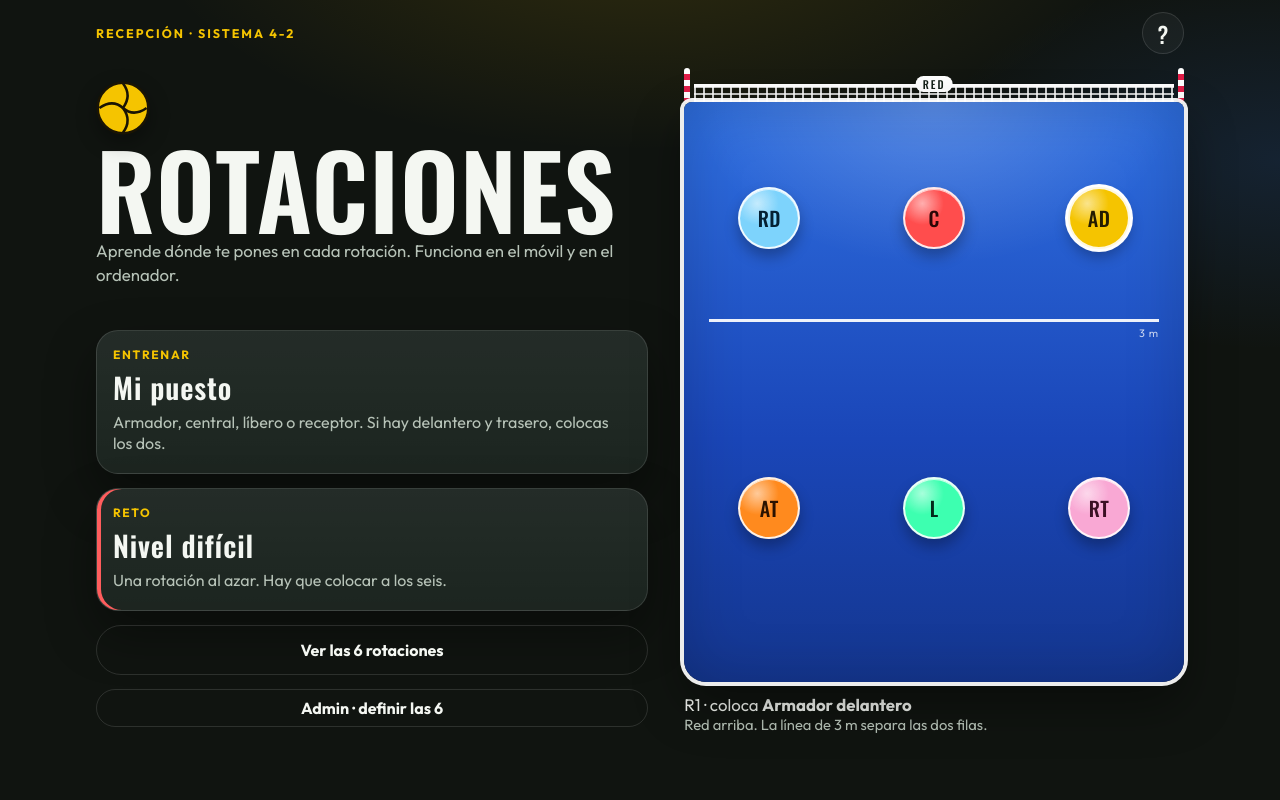
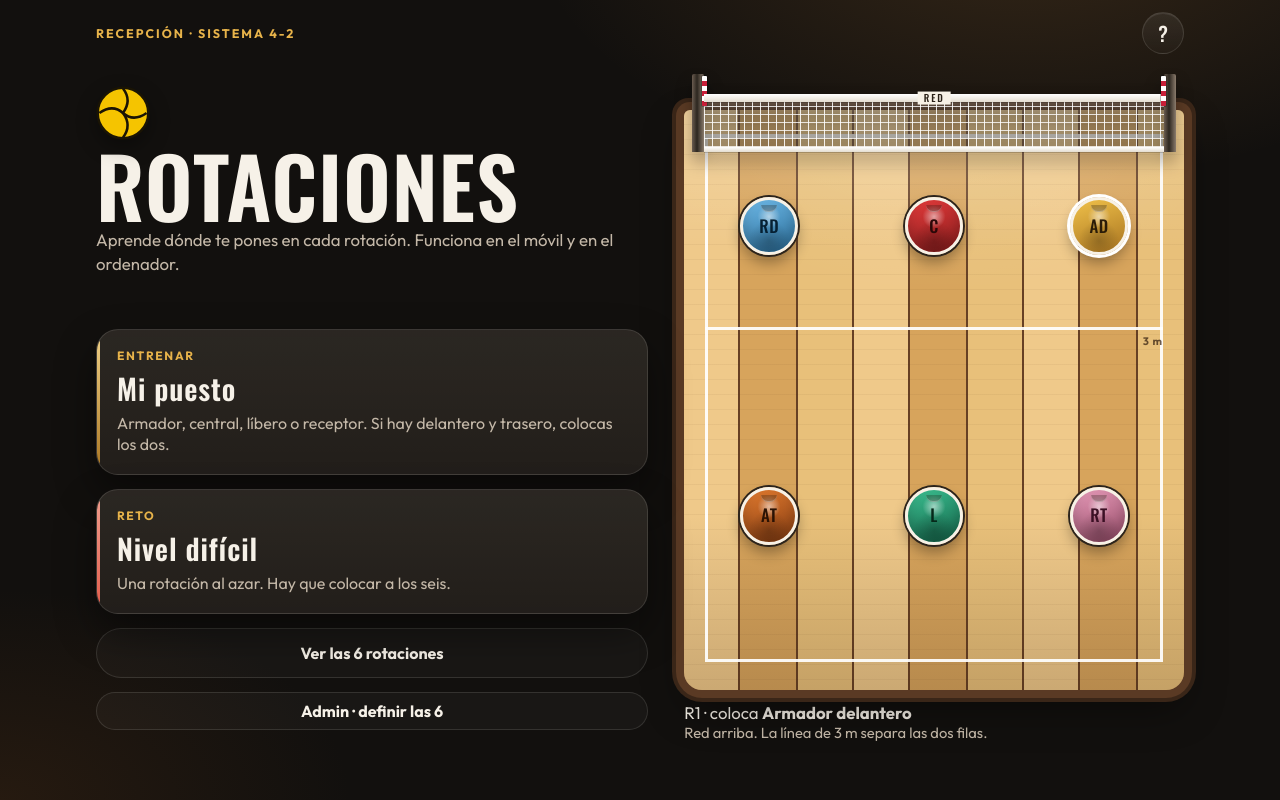
Before and after one commit to Mallen-dev/voley-rotaciones, a React (Vite) app: page / in a window 1280 px wide. Built offline with nearby package versions, Linux system fonts and the light colour scheme.

Commit message:
Restyle the court, player chips, and menus with a wooden gym look.

```diff
--- a/index.html
+++ b/index.html
@@ -3,7 +3,7 @@
   <head>
     <meta charset="UTF-8" />
     <meta name="viewport" content="width=device-width, initial-scale=1, viewport-fit=cover" />
-    <meta name="theme-color" content="#101410" />
+    <meta name="theme-color" content="#12100e" />
     <meta name="description" content="Entrena las rotaciones de recepción del sistema 4-2." />
     <meta name="robots" content="noindex" />
     <meta name="mobile-web-app-capable" content="yes" />
--- a/src/components/Chip.jsx
+++ b/src/components/Chip.jsx
@@ -27,7 +27,9 @@ export default function Chip({
   const label = name ? `${name} (${role})` : role;
   const content = (
     <>
-      <span className="chip-id">{role}</span>
+      <span className="chip-face">
+        <span className="chip-id">{role}</span>
+      </span>
       {variant === "bench" && name ? <span className="chip-name">{name}</span> : null}
     </>
   );
--- a/src/components/Court.jsx
+++ b/src/components/Court.jsx
@@ -14,11 +14,19 @@ export default function Court({
   return (
     <div className={`court-wrap court-${size}`}>
       <div className="net" aria-hidden="true">
-        <span className="antenna" />
-        <span className="mesh">
-          <span className="net-tag">RED</span>
+        <span className="post">
+          <span className="antenna" />
         </span>
-        <span className="antenna" />
+        <span className="net-body">
+          <span className="tape">
+            <span className="net-tag">RED</span>
+          </span>
+          <span className="mesh" />
+          <span className="tape tape-low" />
+        </span>
+        <span className="post">
+          <span className="antenna" />
+        </span>
       </div>
       <div
         className="court"
@@ -28,8 +36,12 @@ export default function Court({
           onCourtClick?.(event);
         }}
       >
-        <div className="attack-line" aria-hidden="true">
-          <span>3 m</span>
+        <div className="wood" aria-hidden="true" />
+        <div className="court-lines" aria-hidden="true">
+          <span className="boundary" />
+          <span className="attack-line">
+            <span>3 m</span>
+          </span>
         </div>
         {drawn.map((token) => (
           <div
--- a/src/styles.css
+++ b/src/styles.css
@@ -1,17 +1,14 @@
 :root {
-  --bg: #101410;
-  --bg-2: #18211c;
-  --ink: #f4f7f2;
-  --muted: #b7c3b8;
-  --line: rgba(255, 255, 255, 0.12);
-  --yellow: #f5c400;
-  --yellow-deep: #c69200;
-  --good: #3dffb0;
-  --bad: #ff5d5d;
-  --court-1: #2f6fe0;
-  --court-2: #1a46b8;
-  --court-3: #14368f;
-  --shadow: 0 22px 50px rgba(0, 0, 0, 0.38);
+  --bg: #12100e;
+  --bg-2: #1e1a16;
+  --ink: #f6f1e8;
+  --muted: #c4b8a8;
+  --line: rgba(246, 241, 232, 0.12);
+  --yellow: #e7b34a;
+  --yellow-deep: #a87420;
+  --good: #3dbe86;
+  --bad: #e25b4a;
+  --shadow: 0 18px 40px rgba(0, 0, 0, 0.42);
   color-scheme: dark;
   font-family: Outfit, "Segoe UI", sans-serif;
   color: var(--ink);
@@ -25,8 +22,8 @@ html, body, #root { min-height: 100%; }
 body {
   margin: 0;
   background:
-    radial-gradient(900px 420px at 50% -10%, rgba(245, 196, 0, 0.14), transparent 55%),
-    radial-gradient(700px 380px at 100% 20%, rgba(47, 111, 224, 0.16), transparent 50%),
+    radial-gradient(900px 480px at 80% -10%, rgba(196, 132, 62, 0.2), transparent 55%),
+    radial-gradient(700px 420px at 0% 100%, rgba(62, 38, 18, 0.45), transparent 50%),
     var(--bg);
 }
 
@@ -93,9 +90,10 @@ button { cursor: pointer; }
   height: 42px;
   border-radius: 50%;
   border: 1px solid var(--line);
-  background: rgba(255, 255, 255, 0.04);
+  background: linear-gradient(180deg, rgba(255, 255, 255, 0.07), rgba(255, 255, 255, 0.02));
   font-family: Oswald, sans-serif;
-  font-size: 1.4rem;
+  font-size: 1.25rem;
+  box-shadow: inset 0 1px 0 rgba(255, 255, 255, 0.08);
 }
 
 .btn {
@@ -108,20 +106,23 @@ button { cursor: pointer; }
 .btn:disabled { opacity: 0.38; cursor: not-allowed; }
 
 .btn-primary {
-  background: linear-gradient(180deg, #ffe566, var(--yellow) 55%, #e2b000);
-  color: #241c00;
-  box-shadow: 0 7px 0 var(--yellow-deep);
+  background: linear-gradient(180deg, #f3d48a, var(--yellow) 48%, #c48a2e);
+  color: #2a1c08;
+  box-shadow: 0 1px 0 rgba(255, 255, 255, 0.4) inset, 0 8px 18px rgba(168, 116, 32, 0.28);
 }
 
 .btn-primary:active:not(:disabled) {
-  transform: translateY(2px);
-  box-shadow: 0 5px 0 var(--yellow-deep);
+  transform: translateY(1px);
 }
 
 .btn-ghost, .btn-quiet {
-  background: transparent;
+  background: rgba(255, 255, 255, 0.03);
   border: 1px solid var(--line);
   color: var(--ink);
+}
+
+.btn-ghost:hover, .btn-quiet:hover, .mode-card:hover, .role-card:hover {
+  border-color: rgba(231, 179, 74, 0.45);
 }
 
 .btn-quiet { padding: 8px 12px; border-radius: 999px; }
@@ -131,7 +132,7 @@ button { cursor: pointer; }
 .hero-title {
   margin: 6px 0 0;
   font-family: Oswald, "Arial Narrow", sans-serif;
-  font-size: clamp(4rem, 14vw, 6.4rem);
+  font-size: clamp(3.4rem, 10vw, 5.2rem);
   line-height: 0.84;
   letter-spacing: 0.01em;
   text-transform: uppercase;
@@ -168,13 +169,25 @@ button { cursor: pointer; }
   text-align: left;
   border: 1px solid var(--line);
   background:
-    linear-gradient(180deg, rgba(255, 255, 255, 0.05), rgba(255, 255, 255, 0.02)),
+    linear-gradient(180deg, rgba(255, 244, 224, 0.06), rgba(255, 255, 255, 0.02)),
     var(--bg-2);
   border-radius: 22px;
-  padding: 16px 16px 18px;
+  padding: 18px 18px 18px 20px;
   display: grid;
   gap: 4px;
   box-shadow: var(--shadow);
+  position: relative;
+  overflow: hidden;
+}
+
+.mode-card::before {
+  content: "";
+  position: absolute;
+  left: 0;
+  top: 0;
+  bottom: 0;
+  width: 3px;
+  background: linear-gradient(180deg, #f3d48a, #a87420);
 }
 
 .mode-card strong {
@@ -193,35 +206,57 @@ button { cursor: pointer; }
   text-transform: uppercase;
 }
 
-.mode-hard { box-shadow: inset 4px 0 0 var(--bad), var(--shadow); }
+.mode-hard::before { background: linear-gradient(180deg, #f0a090, var(--bad)); }
 
 .chip, .jersey {
-  --role: #fff;
-  --ink: #17140a;
-  background:
-    radial-gradient(circle at 30% 25%, rgba(255, 255, 255, 0.55), transparent 36%),
-    var(--role);
-  color: var(--ink);
-  border: 2px solid rgba(255, 255, 255, 0.88);
-  box-shadow: 0 8px 14px rgba(0, 0, 0, 0.28), inset 0 1px 0 rgba(255, 255, 255, 0.7);
+  --role: #f4efe6;
+  --ink: #1c140c;
+  --role-deep: #8a7358;
 }
 
-.chip-AD { --role: #f5c400; --ink: #241c00; }
-.chip-AT { --role: #ff8a1e; --ink: #2a1200; }
-.chip-C { --role: #ff4d4d; --ink: #2a0606; }
-.chip-L { --role: #3dffb0; --ink: #04281a; }
-.chip-RD { --role: #7dd3fc; --ink: #042033; }
-.chip-RT { --role: #f9a8d4; --ink: #3b1024; }
+.chip-AD { --role: #f0c14a; --role-deep: #a87420; --ink: #2a1c08; }
+.chip-AT { --role: #e07a2f; --role-deep: #8a3e12; --ink: #2a1204; }
+.chip-C { --role: #e23b3b; --role-deep: #8d1d1d; --ink: #2a0808; }
+.chip-L { --role: #3cbe90; --role-deep: #14684c; --ink: #06281a; }
+.chip-RD { --role: #6eb8e6; --role-deep: #2a6f9c; --ink: #062033; }
+.chip-RT { --role: #e59ab8; --role-deep: #9a4d6a; --ink: #3b1024; }
+
+.chip-face, .jersey {
+  display: grid;
+  place-items: center;
+  width: 58px;
+  height: 58px;
+  border-radius: 50%;
+  position: relative;
+  color: var(--ink);
+  background:
+    radial-gradient(circle at 50% 32%, rgba(255, 255, 255, 0.55), transparent 26%),
+    radial-gradient(circle at 50% 78%, rgba(0, 0, 0, 0.22), transparent 42%),
+    linear-gradient(160deg, var(--role), var(--role-deep));
+  border: 3px solid #f7f1e6;
+  box-shadow:
+    0 0 0 2px #2c241c,
+    0 8px 14px rgba(0, 0, 0, 0.32),
+    inset 0 -10px 14px rgba(0, 0, 0, 0.18);
+}
+
+.chip-face::before, .jersey::before {
+  content: "";
+  position: absolute;
+  top: 5px;
+  left: 50%;
+  width: 16px;
+  height: 7px;
+  transform: translateX(-50%);
+  border-radius: 0 0 8px 8px;
+  background: rgba(28, 20, 12, 0.28);
+  box-shadow: inset 0 -1px 0 rgba(255, 255, 255, 0.25);
+}
 
 .jersey {
-  width: 64px;
-  height: 64px;
-  border-radius: 50%;
-  display: grid;
-  place-items: center;
   flex: none;
   font-family: Oswald, sans-serif;
-  font-size: 1.35rem;
+  font-size: 1.2rem;
 }
 
 .chip {
@@ -234,56 +269,55 @@ button { cursor: pointer; }
 }
 
 .chip-court, .chip-float {
-  width: 62px;
-  height: 62px;
-  border-radius: 50%;
+  background: none;
+  border: 0;
+  box-shadow: none;
   position: relative;
   z-index: 1;
 }
 
 .chip-id {
   font-family: Oswald, sans-serif;
-  font-size: clamp(0.95rem, 3.4vw, 1.25rem);
-  letter-spacing: 0.02em;
+  font-size: 1.05rem;
+  letter-spacing: 0.03em;
   line-height: 1;
+  position: relative;
+  z-index: 1;
 }
 
 .chip-bench {
-  gap: 8px;
-  height: 58px;
-  padding: 0 14px 0 8px;
+  gap: 10px;
+  padding: 6px 14px 6px 6px;
   border-radius: 999px;
-  background:
-    linear-gradient(90deg, var(--role), var(--role)),
-    var(--bg-2);
+  background: rgba(255, 255, 255, 0.04);
+  border: 1px solid var(--line);
+  color: var(--ink);
+  box-shadow: inset 0 1px 0 rgba(255, 255, 255, 0.06);
 }
 
-.chip-bench .chip-id {
-  width: 42px;
-  height: 42px;
-  border-radius: 50%;
-  display: grid;
-  place-items: center;
-  background: rgba(0, 0, 0, 0.12);
-}
+.chip-bench .chip-face { width: 46px; height: 46px; }
+.chip-bench .chip-id { font-size: 0.92rem; }
+.chip-bench .chip-face::before { width: 12px; height: 5px; top: 4px; }
 
-.chip-name { font-weight: 700; font-size: 0.95rem; }
+.chip-name { font-weight: 600; font-size: 0.95rem; letter-spacing: 0.01em; }
 
-.chip.is-selected { outline: 3px solid #fff; outline-offset: 3px; }
+.chip.is-selected { outline: 3px solid #fff; outline-offset: 4px; }
 
 .chip.is-lifted { opacity: 0.28; }
 
-.chip.is-setter { box-shadow: 0 0 0 3px #fff, 0 8px 14px rgba(0, 0, 0, 0.28); }
+.chip.is-setter .chip-face { box-shadow: 0 0 0 3px #fff, 0 8px 14px rgba(0, 0, 0, 0.32); }
 
-.chip.is-right { box-shadow: 0 0 0 3px var(--good), 0 8px 14px rgba(0, 0, 0, 0.28); }
+.chip.is-right .chip-face { box-shadow: 0 0 0 3px var(--good), 0 8px 14px rgba(0, 0, 0, 0.32); }
 
-.chip.is-wrong {
-  box-shadow: 0 0 0 3px var(--bad), 0 8px 14px rgba(0, 0, 0, 0.28);
-  animation: shake 0.4s ease;
+.chip.is-wrong .chip-face {
+  box-shadow: 0 0 0 3px var(--bad), 0 8px 14px rgba(0, 0, 0, 0.32);
 }
 
-.chip-float {
-  width: 68px;
+.chip.is-wrong { animation: shake 0.4s ease; }
+
+.chip-float .chip-face {
+  width: 64px;
+  height: 64px;
   filter: drop-shadow(0 12px 16px rgba(0, 0, 0, 0.4));
 }
 
@@ -308,62 +342,135 @@ button { cursor: pointer; }
 .court-mini { width: 100%; }
 
 .net {
-  display: flex;
-  align-items: flex-end;
-  justify-content: center;
-  height: 28px;
-  gap: 4px;
+  display: grid;
+  grid-template-columns: 12px 1fr 12px;
+  align-items: end;
+  height: 78px;
+  margin: 0 8px -42px;
+  position: relative;
+  z-index: 6;
+  pointer-events: none;
+  filter: drop-shadow(0 10px 8px rgba(0, 0, 0, 0.3));
 }
 
+.post {
+  height: 78px;
+  border-radius: 2px 2px 0 0;
+  background: linear-gradient(90deg, #6a5c50, #2c261f 42%, #8a7b6c);
+  position: relative;
+}
+
+.antenna {
+  position: absolute;
+  top: 2px;
+  width: 5px;
+  height: 30px;
+  border-radius: 1px;
+  background: repeating-linear-gradient(#fff 0 5px, #c81e38 5px 10px);
+  box-shadow: 0 0 0 1px rgba(0, 0, 0, 0.25);
+}
+
+.post:first-child .antenna { right: -3px; }
+.post:last-child .antenna { left: -3px; }
+
+.net-body {
+  display: flex;
+  flex-direction: column;
+  height: 58px;
+}
+
+.tape {
+  height: 8px;
+  background: linear-gradient(180deg, #fff, #e4ddd0);
+  position: relative;
+  box-shadow: 0 1px 0 rgba(0, 0, 0, 0.18);
+}
+
+.tape-low { height: 5px; }
+
 .mesh {
-  position: relative;
   flex: 1;
-  height: 18px;
-  background:
-    repeating-linear-gradient(90deg, rgba(255, 255, 255, 0.8) 0 2px, transparent 2px 9px),
-    repeating-linear-gradient(0deg, rgba(255, 255, 255, 0.75) 0 2px, transparent 2px 7px);
-  border-top: 3px solid #fff;
+  background-color: rgba(28, 22, 16, 0.28);
+  background-image:
+    linear-gradient(180deg, rgba(255, 255, 255, 0.18), transparent 30%),
+    repeating-linear-gradient(90deg, rgba(255, 255, 255, 0.88) 0 1px, transparent 1px 8px),
+    repeating-linear-gradient(0deg, rgba(255, 255, 255, 0.78) 0 1px, transparent 1px 8px);
 }
 
 .net-tag {
   position: absolute;
   left: 50%;
-  top: -11px;
-  transform: translateX(-50%);
-  background: #fff;
-  color: #142018;
+  top: 50%;
+  transform: translate(-50%, -50%);
+  background: #f7f1e6;
+  color: #2a2118;
   font-family: Oswald, sans-serif;
-  font-size: 0.68rem;
+  font-size: 0.62rem;
   letter-spacing: 0.18em;
-  padding: 0 7px;
-  border-radius: 999px;
-}
-
-.antenna {
-  width: 6px;
-  height: 34px;
-  border-radius: 4px;
-  background: repeating-linear-gradient(#fff 0 6px, #e11d48 6px 12px);
+  padding: 0 6px;
+  line-height: 1.3;
 }
 
 .court {
   position: relative;
   aspect-ratio: 1 / 1.16;
-  border-radius: 8px 8px 22px 22px;
+  border-radius: 6px 6px 18px 18px;
   overflow: hidden;
+  background: #6b4428;
+  box-shadow:
+    0 0 0 8px #5a3a24,
+    0 0 0 12px #3a2618,
+    var(--shadow);
+}
+
+.wood {
+  position: absolute;
+  inset: 0;
   background:
-    radial-gradient(120% 70% at 50% 0%, rgba(255, 255, 255, 0.2), transparent 40%),
-    linear-gradient(180deg, var(--court-1), var(--court-2) 58%, var(--court-3));
-  box-shadow:
-    0 0 0 4px rgba(255, 255, 255, 0.92),
-    var(--shadow),
-    inset 0 0 60px rgba(0, 0, 0, 0.18);
+    repeating-linear-gradient(
+      180deg,
+      transparent 0 14px,
+      rgba(70, 40, 16, 0.05) 14px 15px
+    ),
+    repeating-linear-gradient(
+      90deg,
+      #efc98a 0 54px,
+      rgba(90, 52, 24, 0.28) 54px 56px,
+      #d7a45c 56px 112px,
+      rgba(90, 52, 24, 0.22) 112px 114px,
+      #e8c07a 114px 168px,
+      rgba(90, 52, 24, 0.26) 168px 170px
+    );
+}
+
+.wood::after {
+  content: "";
+  position: absolute;
+  inset: 0;
+  background:
+    linear-gradient(180deg, rgba(255, 255, 255, 0.16), transparent 24%),
+    radial-gradient(90% 45% at 50% 0%, rgba(255, 255, 255, 0.12), transparent 70%),
+    linear-gradient(180deg, transparent 70%, rgba(40, 22, 10, 0.18));
+}
+
+.court-lines {
+  position: absolute;
+  inset: 0;
+  z-index: 2;
+  pointer-events: none;
+}
+
+.boundary {
+  position: absolute;
+  inset: 4.2% 4.2% 4.8%;
+  border: 3px solid rgba(255, 255, 255, 0.92);
+  border-top-width: 4px;
 }
 
 .attack-line {
   position: absolute;
-  left: 5%;
-  right: 5%;
+  left: 4.2%;
+  right: 4.2%;
   top: 37.5%;
   border-top: 3px solid rgba(255, 255, 255, 0.92);
   z-index: 2;
@@ -376,7 +483,8 @@ button { cursor: pointer; }
   top: 4px;
   font-size: 0.68rem;
   letter-spacing: 0.08em;
-  color: rgba(255, 255, 255, 0.75);
+  color: rgba(48, 28, 14, 0.72);
+  font-weight: 700;
 }
 
 .row-label {
@@ -411,9 +519,10 @@ button { cursor: pointer; }
   animation: ghost-in 0.35s ease;
 }
 
-.token.is-ghost .chip-court {
-  width: 72px;
-  height: 72px;
+.token.is-ghost .chip-face {
+  width: 68px;
+  height: 68px;
+  box-shadow: 0 0 0 2px rgba(255, 255, 255, 0.7);
 }
 
 .zones {
@@ -457,25 +566,27 @@ button { cursor: pointer; }
 
 .zone.back .zone-stack { inset: 10px 6px 22px; }
 
-.court-mini .net { height: 16px; }
-.court-mini .antenna { height: 20px; }
-.court-mini .net-tag, .court-mini .attack-line span { display: none; }
-.court-mini .mesh { height: 12px; }
-.court-mini .court { box-shadow: 0 0 0 3px rgba(255, 255, 255, 0.9), 0 10px 20px rgba(0, 0, 0, 0.28); }
-.court-mini .chip-court { width: 32px; height: 32px; max-width: none; }
-.court-mini .chip-id { font-size: 0.68rem; }
-.court-mini .row-label { font-size: 0.58rem; letter-spacing: 0.08em; padding: 1px 6px; }
-.court-mini .token.is-ghost .chip-court { width: 36px; height: 36px; }
+.court-mini .net { height: 26px; margin-bottom: -8px; grid-template-columns: 6px 1fr 6px; }
+.court-mini .post { height: 26px; }
+.court-mini .antenna { height: 14px; width: 3px; }
+.court-mini .net-body { height: 16px; }
+.court-mini .tape { height: 3px; }
+.court-mini .net-tag, .court-mini .attack-line span, .court-mini .chip-face::before { display: none; }
+.court-mini .court { box-shadow: 0 0 0 4px #5a3a24, 0 10px 18px rgba(0, 0, 0, 0.28); }
+.court-mini .boundary, .court-mini .attack-line { border-width: 2px; }
+.court-mini .chip-face { width: 30px; height: 30px; border-width: 2px; }
+.court-mini .chip-id { font-size: 0.62rem; }
+.court-mini .token.is-ghost .chip-face { width: 34px; height: 34px; }
 
 .stage { display: grid; gap: 14px; }
 
 .bench {
   margin-top: 0;
   min-height: 74px;
-  padding: 8px;
-  border-radius: 18px;
-  background: rgba(0, 0, 0, 0.28);
-  border: 1px dashed rgba(255, 255, 255, 0.14);
+  padding: 10px;
+  border-radius: 20px;
+  background: rgba(255, 255, 255, 0.03);
+  border: 1px solid var(--line);
   display: flex;
   flex-wrap: wrap;
   gap: 8px;
@@ -528,10 +639,13 @@ button { cursor: pointer; }
 .hint { margin: 6px 0 0; color: var(--yellow); font-weight: 700; }
 
 .feedback {
-  border-radius: 18px;
-  padding: 12px 14px;
-  background: var(--bg-2);
+  border-radius: 20px;
+  padding: 14px 16px;
+  background:
+    linear-gradient(180deg, rgba(255, 244, 224, 0.05), transparent 40%),
+    var(--bg-2);
   border: 1px solid var(--line);
+  box-shadow: var(--shadow);
 }
 
 .feedback strong {
@@ -554,7 +668,7 @@ button { cursor: pointer; }
   position: sticky;
   bottom: 0;
   padding: 10px 0 calc(8px + env(safe-area-inset-bottom));
-  background: linear-gradient(180deg, rgba(16, 20, 16, 0), var(--bg) 28%);
+  background: linear-gradient(180deg, rgba(18, 16, 14, 0), var(--bg) 28%);
 }
 
 .actions .btn { flex: 1; }
@@ -565,13 +679,16 @@ button { cursor: pointer; }
 
 .role-card {
   display: flex;
-  gap: 12px;
+  gap: 14px;
   align-items: center;
   text-align: left;
-  padding: 10px;
-  border-radius: 18px;
+  padding: 12px;
+  border-radius: 20px;
   border: 1px solid var(--line);
-  background: var(--bg-2);
+  background:
+    linear-gradient(180deg, rgba(255, 244, 224, 0.05), transparent 42%),
+    var(--bg-2);
+  box-shadow: var(--shadow);
 }
 
 .jersey-row { display: flex; gap: 8px; }
@@ -606,9 +723,10 @@ button { cursor: pointer; }
 .study-grid { grid-template-columns: 1fr 1fr; }
 
 .study-card {
-  background: rgba(0, 0, 0, 0.2);
-  border-radius: 16px;
-  padding: 8px;
+  background: rgba(255, 255, 255, 0.03);
+  border: 1px solid var(--line);
+  border-radius: 18px;
+  padding: 10px;
 }
 
 .study-meta {
@@ -649,9 +767,10 @@ button { cursor: pointer; }
 }
 
 .result-pip {
-  border-radius: 14px;
-  padding: 10px 6px;
+  border-radius: 16px;
+  padding: 12px 6px;
   background: var(--bg-2);
+  border: 1px solid var(--line);
 }
 
 .result-pip strong {
@@ -680,7 +799,7 @@ button { cursor: pointer; }
   width: min(620px, 100%);
   max-height: min(88dvh, 760px);
   overflow: auto;
-  background: #1b2420;
+  background: #1c1814;
   border-radius: 24px 24px 0 0;
   padding: 18px 18px calc(22px + env(safe-area-inset-bottom));
   box-shadow: var(--shadow);
```
